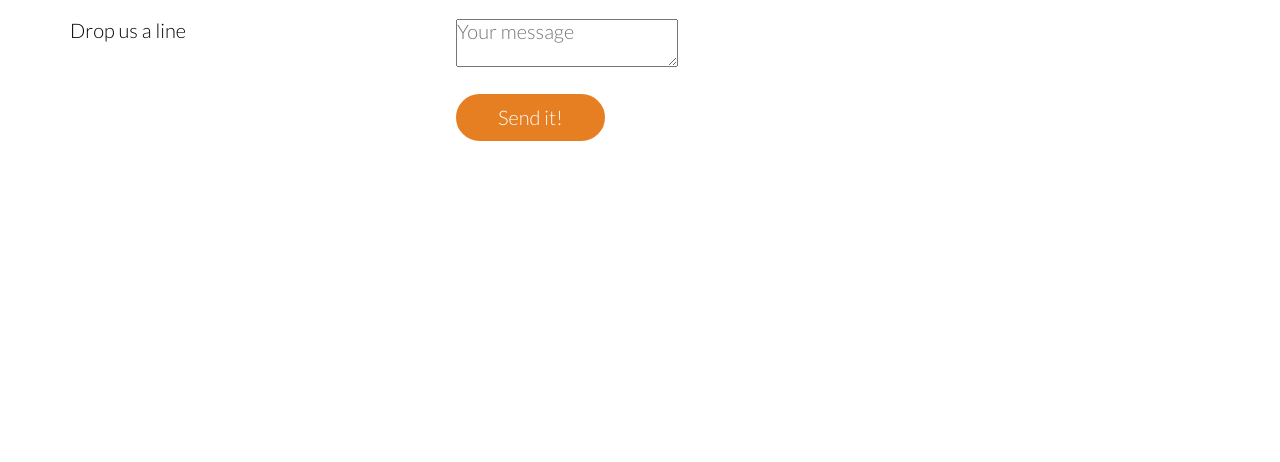
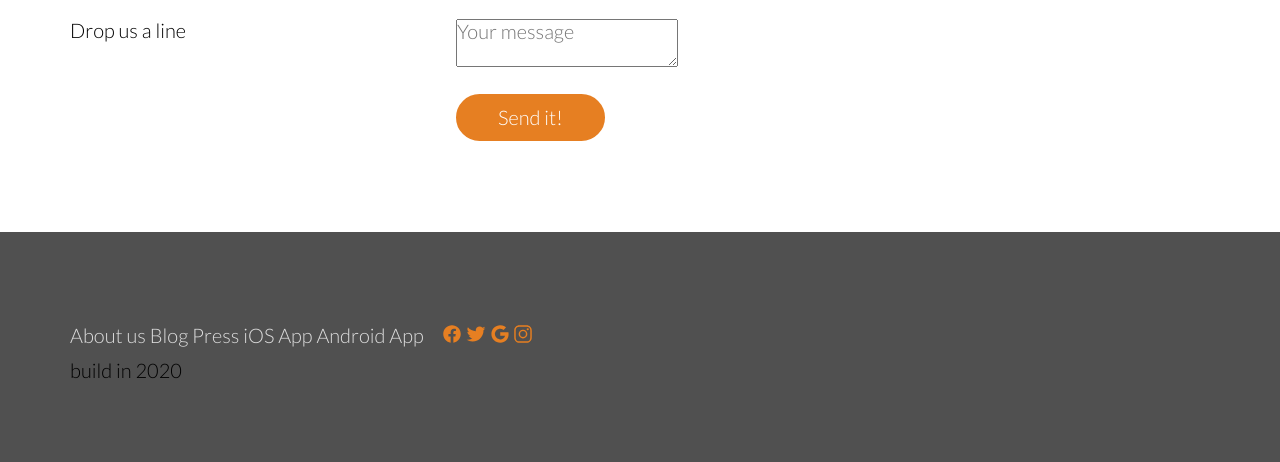
Before and after one commit to ntthanhdat/onmifood, a PHP site: page / in a window 1280 px wide. Shown: the part 4828-5290 px from the top of the page. Before the commit the page ends 4969 px from the top, so only its background shows below. Run offline with PHP 8.4, Linux system fonts and the light colour scheme; some libraries are stand-ins or nearby versions.

Commit message:
create footer

```diff
--- a/index.php
+++ b/index.php
@@ -392,6 +392,28 @@
                 </div>
             </div>
         </section>
+        <section class="section-footer">
+            <div class="row">
+                    <div class="col .span-1-of-2 ">
+                        <div>
+                            <a href="">About us</a>
+                            <a href="">Blog</a>
+                            <a href="">Press</a>
+                            <a href="">iOS App</a>
+                            <a href="">Android App</a>
+                        </div>
+                    </div>
+                    <div class="col .span-1-of-2 ">
+                        <ion-icon name="logo-facebook"></ion-icon>
+                        <ion-icon name="logo-twitter"></ion-icon>
+                        <ion-icon name="logo-google"></ion-icon>
+                        <ion-icon name="logo-instagram"></ion-icon>
+                    </div>
+            </div>
+            <div class="row">
+                <p>build in 2020</p>
+            </div>
+        </section>
 
 <script src="https://unpkg.com/ionicons@5.2.3/dist/ionicons.js"></script>
 </body>
--- a/style.css
+++ b/style.css
@@ -12,7 +12,6 @@ html{
 }
 a {
     text-decoration: none;
-    color: white;
 
 }
 
@@ -164,6 +163,9 @@ header {
 .main-nav li{
     display: inline-block;
     margin-left: 40px;
+}
+.main-nav li a{
+    color: #fff;
 }
 .main-nav li a:link, .main-nav li a:visited{
     text-align: center;
@@ -416,3 +418,13 @@ cite img{
     border: 2px solid #e67f22;
     padding: 10px 40px;
 }
+/* ------------------------------ */
+/* ------------footer------------ */
+/* ------------------------------ */
+.section-footer {
+    background-color: rgb(80, 80, 80);
+}
+
+.section-footer div div div a{
+    color: rgb(221, 221, 221);
+}
```
